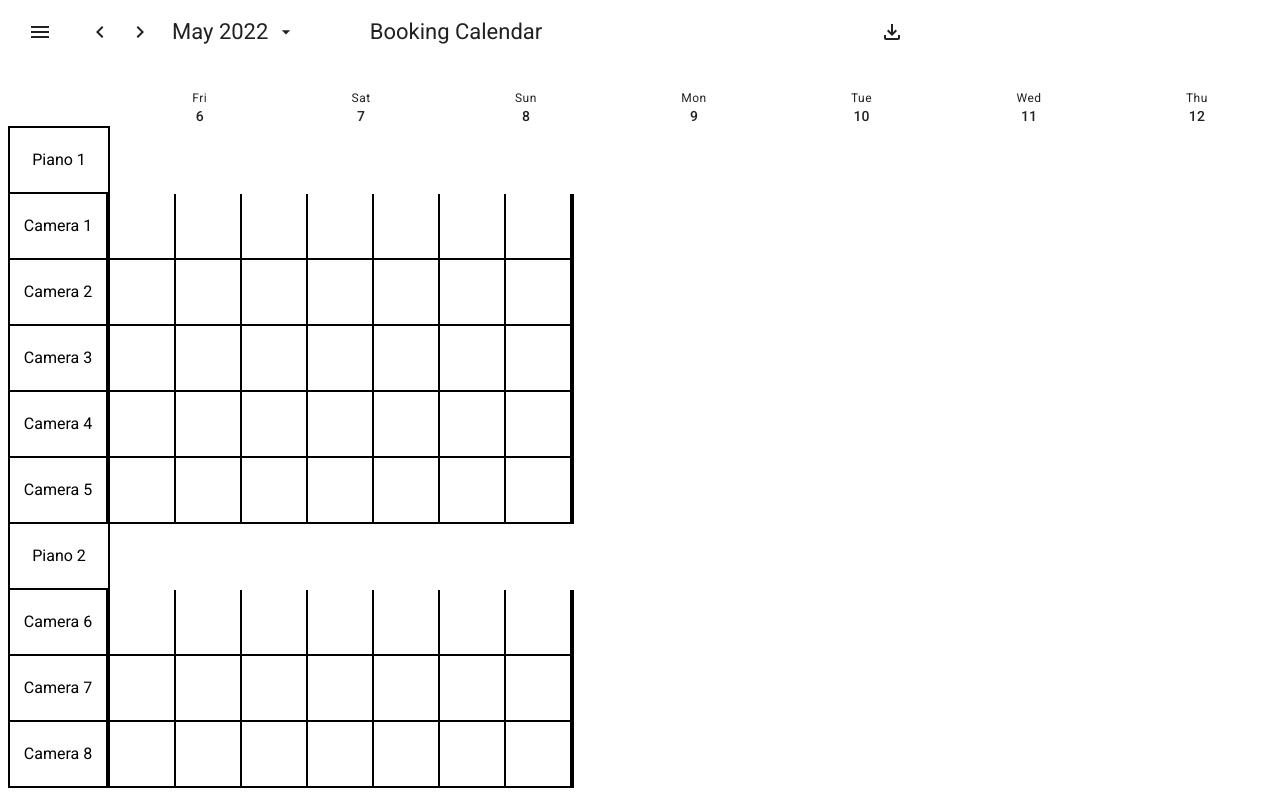
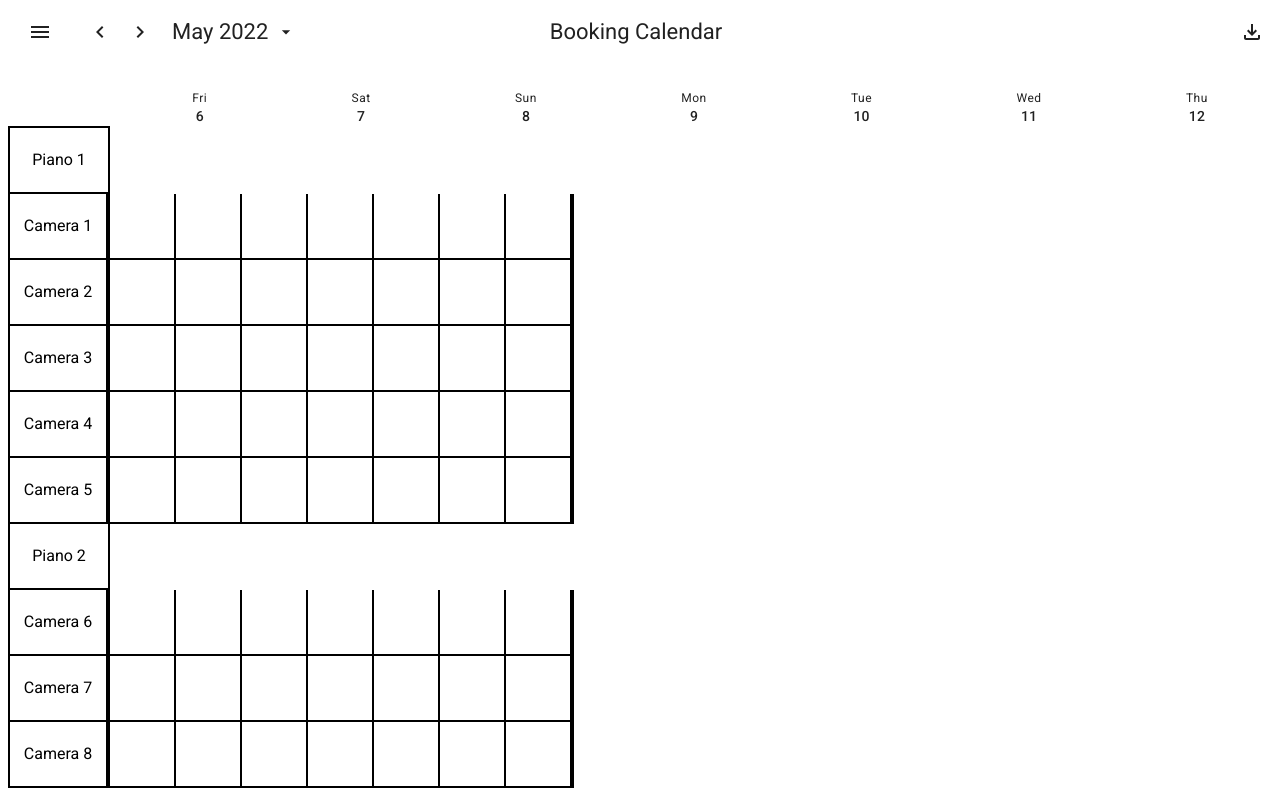
Before and after one commit to dropik/booking-calendar-app, a React app: page / in a window 1280 px wide. Built offline with nearby package versions, Linux system fonts and the light colour scheme; what rgb-lab would draw is missing.

Commit message:
Fixed justify content of top app bar

```diff
--- a/src/components/TopAppBar/index.tsx
+++ b/src/components/TopAppBar/index.tsx
@@ -16,7 +16,8 @@ export default function Header(): JSX.Element {
         height: "4rem",
         width: "100%",
         flexDirection: "row",
-        alignItems: "center"
+        alignItems: "center",
+        justifyContent: "space-between"
       }}>
         <Box sx={{
           display: "flex",
@@ -39,7 +40,7 @@ export default function Header(): JSX.Element {
         <Box sx={{
           display: "flex",
           justifyContent: "end",
-          paddingRight: "1rem",
+          paddingRight: "0.5rem",
           flexBasis: "23rem",
           flexShrink: 0,
           minWidth: "11rem"
```
